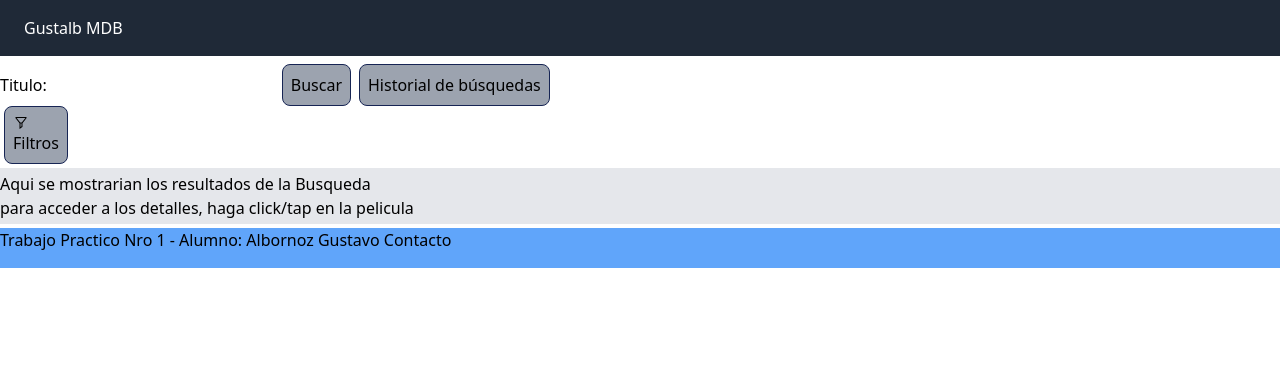
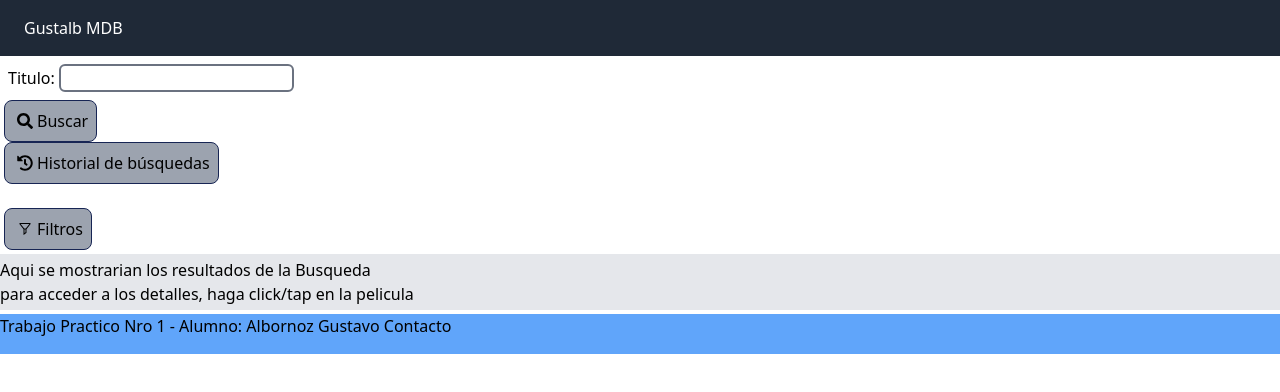
Before and after one commit to albornozgusti/movie-database-react, a React (Vite) app: page / in a window 1280 px wide. Shown: the top 392 px of the page. Built offline with nearby package versions, Linux system fonts and the light colour scheme.

Commit message:
feat(style):modify styles, add inputField component

```diff
--- a/src/components/Button/index.jsx
+++ b/src/components/Button/index.jsx
@@ -1,16 +1,16 @@
 import PropTypes from "prop-types";
 
-export default function Button({icon, type, id, label, name, onClick }) {
+export default function Button({ icon, type, id, label, name, onClick }) {
     return (
         <button
-            className="px-2 py-2 mx-1 rounded-lg border border-blue-950 bg-gray-400 hover:bg-gray-50"
+            className="flex flex-basis px-2 py-2 mx-1 rounded-lg border border-blue-950 bg-gray-400 hover:bg-gray-50"
             type={type}
             id={id}
-            label={label}
             name={name}
             onClick={onClick}
         >
-            {icon}{label}
+            <div className="m-1">{icon}</div>
+            <div>{label}</div>
         </button>
     );
 }
@@ -20,4 +20,6 @@ Button.propTypes = {
     id: PropTypes.string,
     label: PropTypes.string,
     name: PropTypes.string,
+    icon: PropTypes.any,
+    onClick: PropTypes.func,
 };
--- /dev/null
+++ b/src/components/InputField/index.jsx
@@ -0,0 +1,8 @@
+export default function InputField({label, type, id}) {
+    return (
+        <div className="m-2 ">
+            <span className="font-medium">{label}</span>
+            <input className="border-2 border-gray-500 rounded-md" type={type} id={id} />
+        </div>
+    );
+}
--- a/src/components/SearchContainer/index.jsx
+++ b/src/components/SearchContainer/index.jsx
@@ -1,27 +1,47 @@
 import { useState } from "react";
 import Button from "../Button";
 import FilterContainer from "../FilterContainer";
-import {LiaFilterSolid} from "react-icons/lia"
+import { LiaFilterSolid } from "react-icons/lia";
+import { FaSearch, FaHistory } from "react-icons/fa";
+import InputField from "../InputField";
 
 const SearchContainer = () => {
-
     const [showFilters, setShowFilters] = useState(false);
 
     const toggleFilters = () => {
         setShowFilters(!showFilters);
-    }
+    };
     console.log(showFilters);
-    return(
+    return (
         <nav id="contenido" className="mt-16">
             <div id="busqueda">
-            <span>Titulo:</span><input type="text" id="textoBusqueda" />
-                <Button type="button" id="btnBuscar" value="Buscar" label="Buscar"/>
-                <Button type="button" id="btnHistorial" value="Historial de Búsqueda" label="Historial de búsquedas" /><br />
-                <Button type="button" id="filtro" label="Filtros" onClick={toggleFilters} icon={<LiaFilterSolid />}/>
+                <InputField label="Titulo: " type="text" id="textoBusqueda"/>
+                <Button
+                    type="button"
+                    id="btnBuscar"
+                    value="Buscar"
+                    label="Buscar"
+                    icon={<FaSearch />}
+                />
+                <Button
+                    type="button"
+                    id="btnHistorial"
+                    value="Historial de Búsqueda"
+                    label="Historial de búsquedas"
+                    icon={<FaHistory />}
+                />
+                <br />
+                <Button
+                    type="button"
+                    id="filtro"
+                    label="Filtros"
+                    onClick={toggleFilters}
+                    icon={<LiaFilterSolid />}
+                />
                 {showFilters && <FilterContainer />}
             </div>
         </nav>
-    )
-}
+    );
+};
 
 export default SearchContainer;
```
